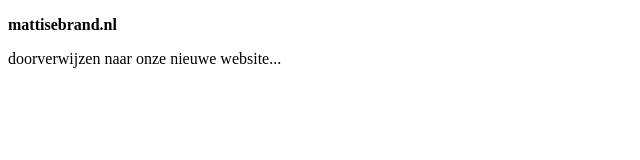
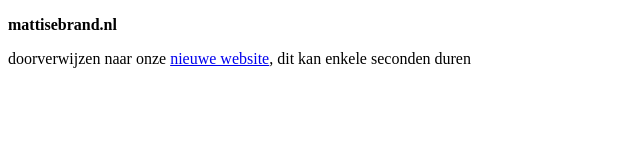
Before and after one commit to vincemattise/mattisebrand-redirect, a plain HTML site: page index.html in a window 1280 px wide. Shown: the whole page, without its empty margins (0-640 px from the left). Drawn offline with Linux system fonts and the light colour scheme.

Commit message:
Update index.html

```diff
--- a/index.html
+++ b/index.html
@@ -3,11 +3,10 @@
 <head>
     <meta charset="UTF-8">
     <meta name="viewport" content="width=device-width, initial-scale=1.0">
-
 </head>
 <body>
     <p><b>mattisebrand.nl</b></p>
-    <p>doorverwijzen naar onze nieuwe website...</p>
+    <p>doorverwijzen naar onze <a href="https://mattise.nl/">nieuwe website</a>, dit kan enkele seconden duren</p>
 
     <script>
         document.addEventListener('DOMContentLoaded', function() {
```
